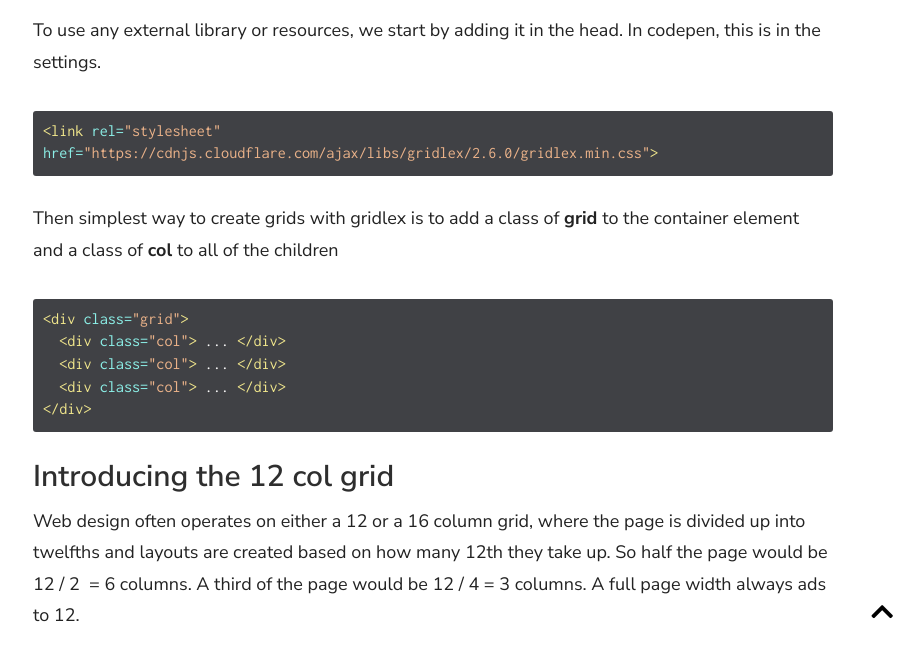
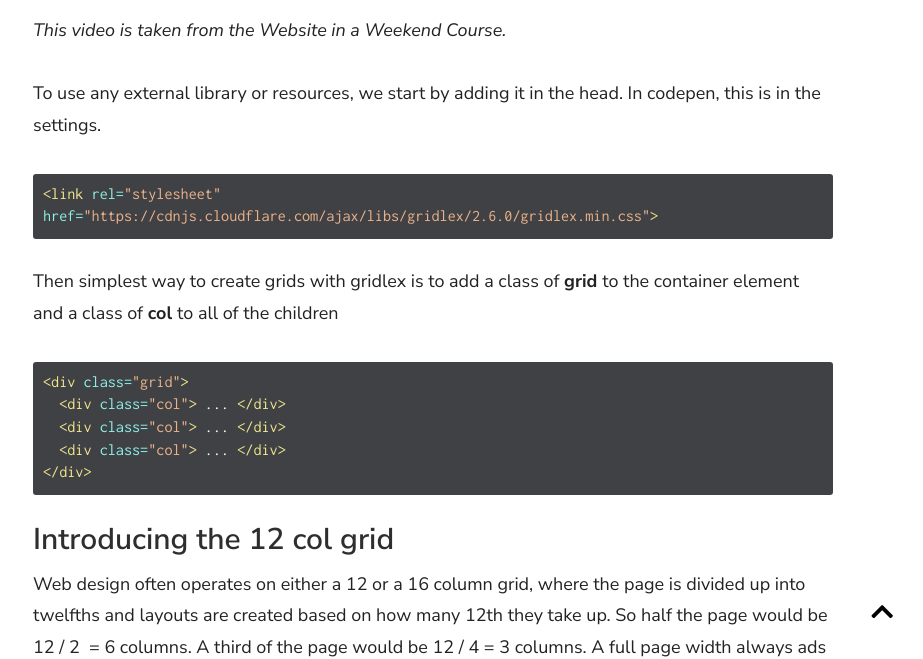
Before and after one commit to tinamayswinkels/7-day-coding, a Jekyll site: the page built from _docs/a-7-Day-Challenge/day-5---creating-grid-layouts.md, in a window 1280 px wide and 900 px high, scrolled down 625 px, cut to the strip 241-900 px from the top of the window. Shown: the whole strip, without its empty margins (357-1280 px from the left). Built offline with Jekyll 4.4.1, drawn with Linux system fonts in a browser that asks for light colours; nearby versions of some CDN libraries.

Commit message:
Updated '_docs/a-7-Day-Challenge/day-5---creating-grid-layouts.md' via CloudCannon

```diff
--- a/_docs/a-7-Day-Challenge/day-5---creating-grid-layouts.md
+++ b/_docs/a-7-Day-Challenge/day-5---creating-grid-layouts.md
@@ -1,15 +1,17 @@
 ---
 title: Day 5 - Creating grid layouts
 category: 7 Day Challenge
-order: 3
+order: 5
 published: true
 ---
-
-{% include youtube.html id="7iwZhF9z0q0" %}
 
 Gridlex is a library to make creating building grid layouts easier. Normally to create grids (ie three column grid, 4 column grid), we would need to calculate the width + margin of every column width separately, write the css for it, etc.
 
 Gridlex is a css stylesheet that someone has already written to make this process simpler, we just need to connect it to our site and reference the class names that it uses.&nbsp;
+
+{% include youtube.html id="7iwZhF9z0q0" %}
+
+*This video is taken from the Website in a Weekend Course.&nbsp;*
 
 To use any external library or resources, we start by adding it in the head. In codepen, this is in the settings.&nbsp;
 
```
